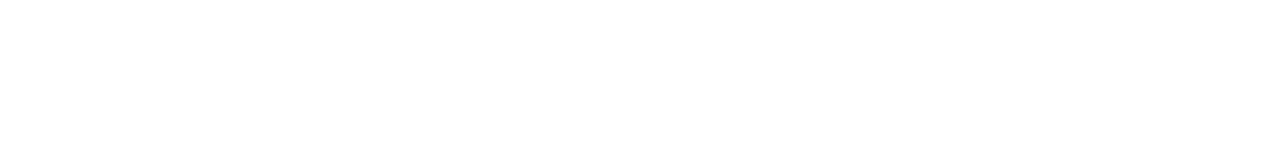
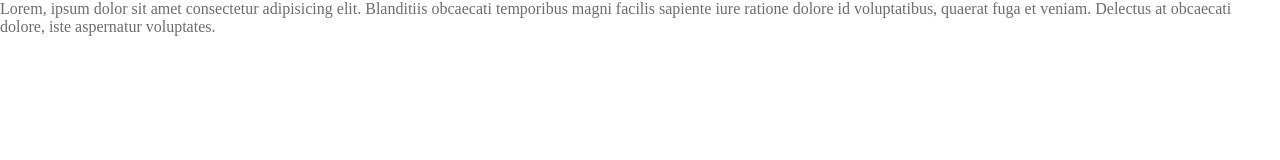
Before and after one commit to lucasoliveira35/projeto-travelgram, a plain HTML site: page index.html in a window 1280 px wide. Drawn offline with Linux system fonts and the light colour scheme.

Commit message:
initial style guide

```diff
--- a/index.html
+++ b/index.html
@@ -7,6 +7,8 @@
     <link rel="stylesheet" href="styles/index.css">
 </head>
 <body>
-
+    <p>
+        Lorem, ipsum dolor sit amet consectetur adipisicing elit. Blanditiis obcaecati temporibus magni facilis sapiente iure ratione dolore id voluptatibus, quaerat fuga et veniam. Delectus at obcaecati dolore, iste aspernatur voluptates.
+    </p>
 </body>
 </html>
--- a/styles/global.css
+++ b/styles/global.css
@@ -3,3 +3,18 @@
     padding: 0;
     box-sizing: border-box;
 }
+
+:root {
+    --brand-color: #EF5F4C;
+    --background-color: #FFFFFF;
+    --surface-color: #F5F5F5;
+    --skeleton-color: #D9D9D9;
+    --shape-transparency: #ffffff8f;
+    --text-color-primary: #313131;
+    --text-color-secondary: #6C6C6C;
+}
+
+body {
+    color: var(--text-color-secondary);
+    background-color: var(--background-color);
+}
```
Also changed, not shown: assets/AirplaneTilt.svg (added), assets/Image 01.png (added), assets/Image 02.png (added), assets/Image 03.png (added), assets/Image 04.png (added), assets/Image 05.png (added), assets/Image 06.png (added), assets/Image 07.png (added), assets/Image 08.png (added), assets/Image 09.png (added), assets/Image 10.png (added), assets/Image 11.png (added), assets/Image.svg (added), assets/Logo.svg (added), 2 more files, 1 other file.
